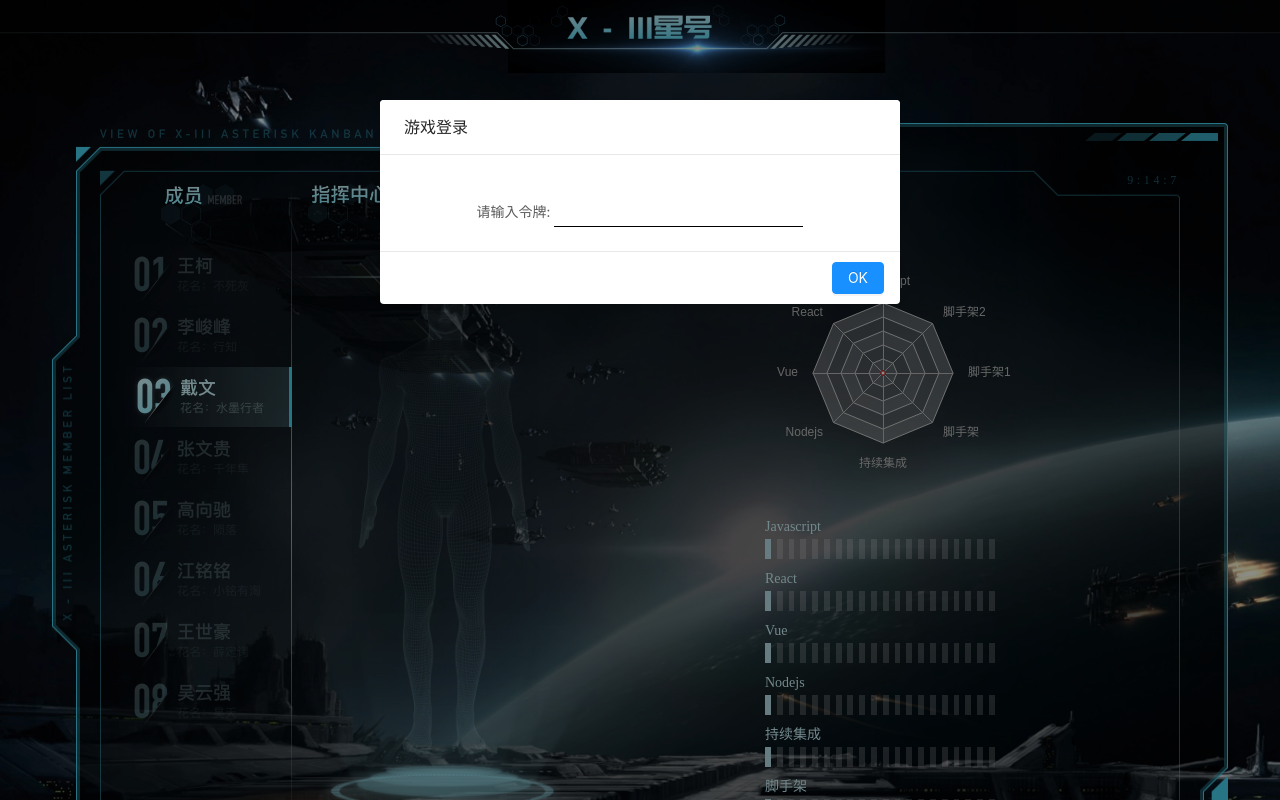
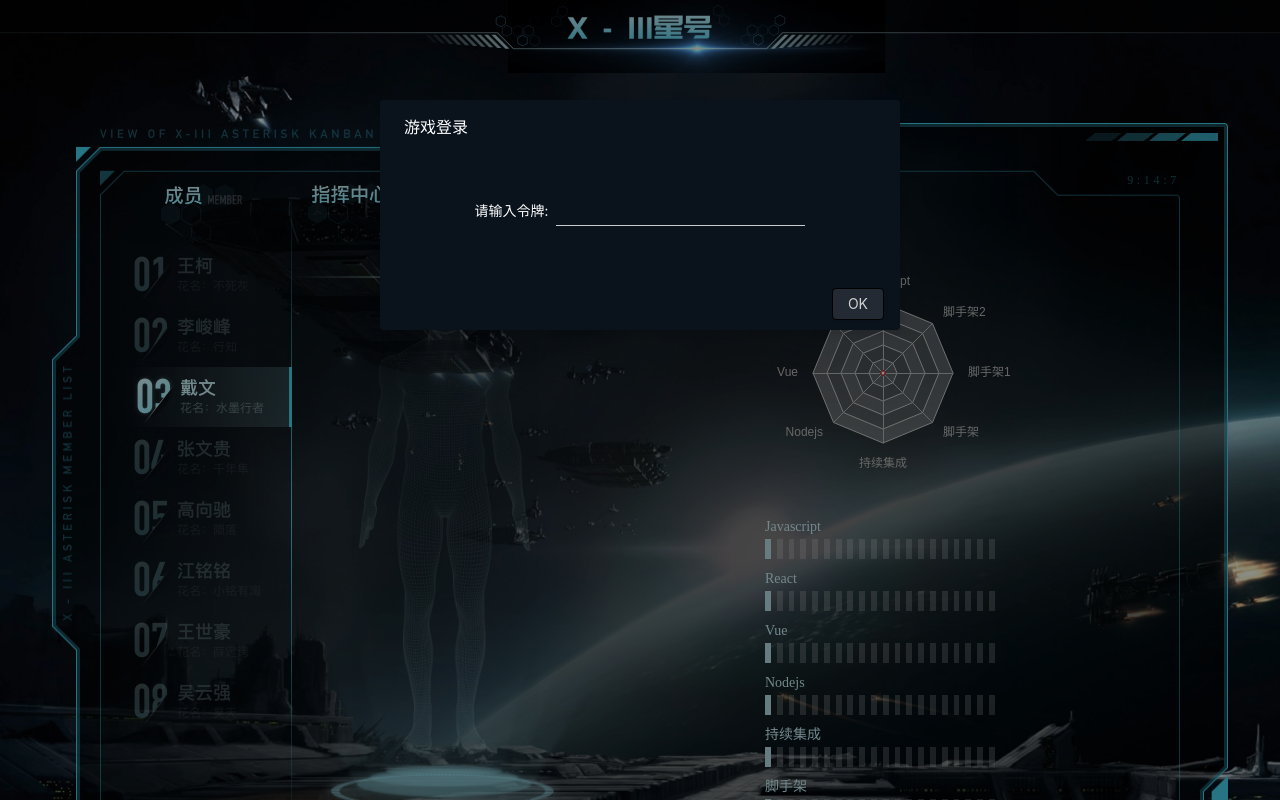
Before and after one commit to wangshihao111/exam-game, a Vue app: page / in a window 1280 px wide. Built offline with nearby package versions, Linux system fonts and the light colour scheme.

Commit message:
样式调整

```diff
--- a/src/components/Authorize.vue
+++ b/src/components/Authorize.vue
@@ -48,18 +48,21 @@
   .wrapper {
     margin-top: 16px;
     text-align: center;
+    height: 60px;
     label {
-      margin-right: 4px;
+      margin-right: 8px;
     }
     input {
       height: 32px;
       border: none;
       outline: none;
-      border-bottom: 1px solid #000;
+      border-bottom: 1px solid #ccc;
       border-radius: 0;
       font-size: 16px;
       font-style: italic;
       font-weight: 400;
+      background: none;
+      color: rgba(255,255,255,.8);
 
       text-indent: 12px;
       text-align: center;
--- a/src/global.less
+++ b/src/global.less
@@ -11,3 +11,20 @@
 ::-webkit-scrollbar-thumb {
   background: #7DA5B6;
 }
+
+.ant-modal {
+  &-content, &-header, &-footer {
+    background: rgb(10,18,28);
+    color: #fff;
+    border: none;
+  }
+  &-title {
+    color: #fff;
+  }
+}
+
+.ant-btn, .ant-btn:hover, .ant-btn:enabled {
+  color: rgba(255,255,255,.8);
+  background: rgba(255,255,255, 0.1);
+  border-color: #000;
+}
```
